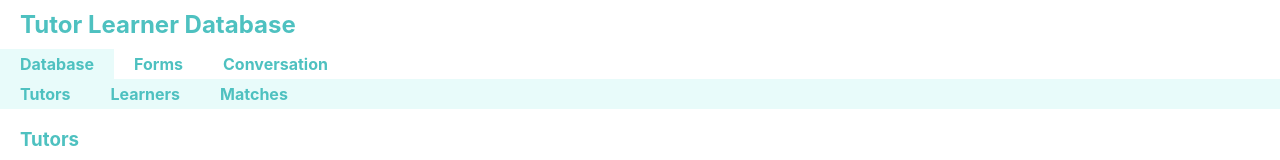
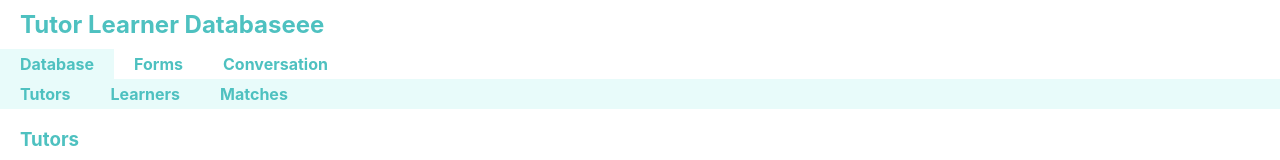
Before and after one commit to rupertjamessimpson/TutorLearnerDatabase, a React (Create React App) app: page /database/tutors in a window 1280 px wide. Shown: the top 160 px of the page. Built offline with nearby package versions, Linux system fonts and the light colour scheme.

Commit message:
Testing name change to test deployment

```diff
--- a/src/uix/components/header/Title.tsx
+++ b/src/uix/components/header/Title.tsx
@@ -4,7 +4,7 @@ import '../../../App.css';
 function Title() {
   return (
     <div className="title-container">
-      <h2 className="title-text">Tutor Learner Database</h2>
+      <h2 className="title-text">Tutor Learner Databaseee</h2>
     </div>
   );
 }
```
